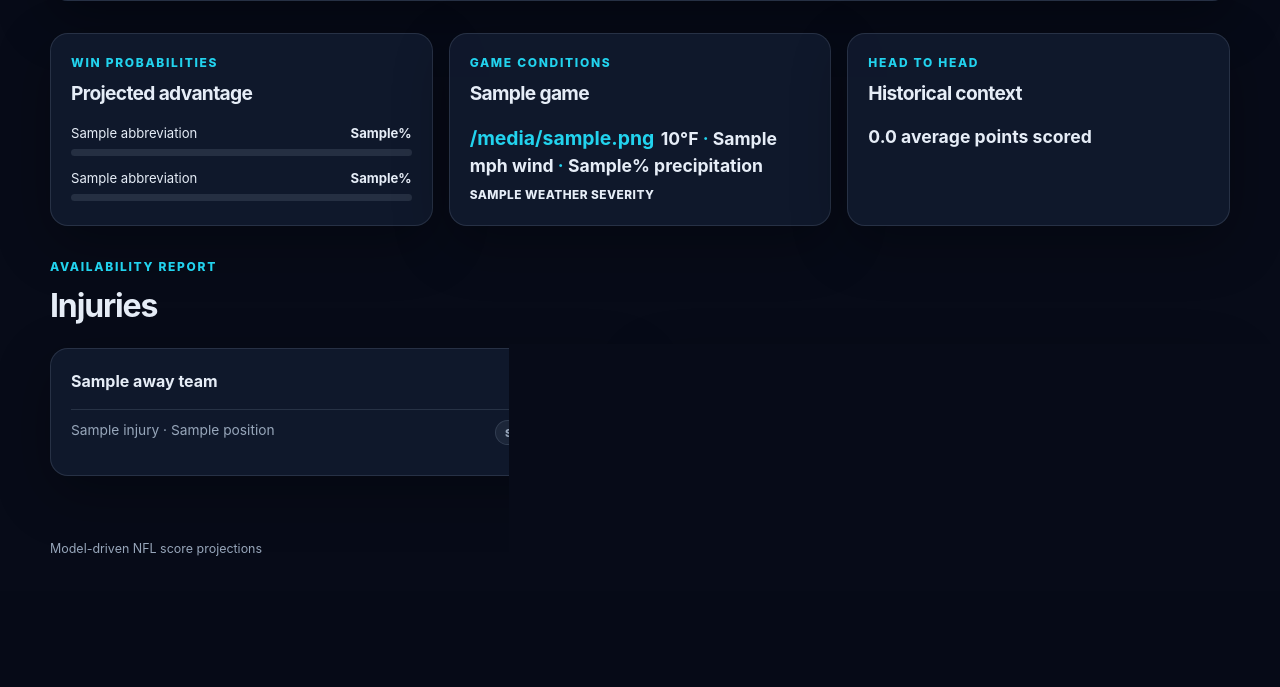
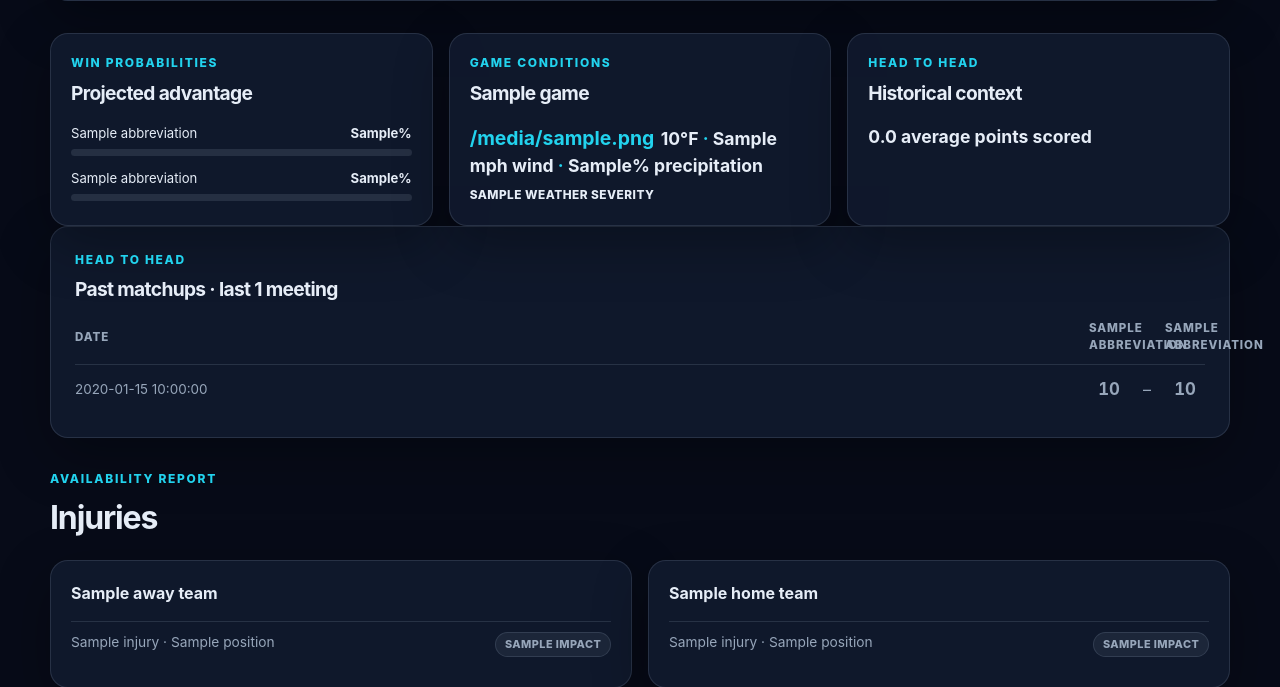
Before and after one commit to chrissmeltzer/nfl-predictor, a FastAPI app: template app/templates/game_detail.html in a window 1280 px wide. Shown: the part 673-1360 px from the top of the page. Before the commit the page ends 1229 px from the top, so only its background shows below. Run offline with FastAPI, Linux system fonts and the light colour scheme; the template is opened without the code that fills it: most values are stand-ins (such as "Sample title", 1, 10 or a date in 2020); grey boxes marked "Sample" are stand-in pictures.

Commit message:
feat: replace head-to-head line chart with a past matchups list
A single-point (or two-point) line chart implied a trend that wasn't
there for teams that rarely meet. A simple scoreboard-style list reads
clearly at any sample size and scales to division rivals with more
tracked meetings.

Co-Authored-By: Claude Sonnet 5 <noreply@anthropic.com>

```diff
--- a/app/main.py
+++ b/app/main.py
@@ -1,6 +1,5 @@
 from __future__ import annotations
 
-import json
 from datetime import datetime, timedelta, timezone
 from pathlib import Path
 
@@ -375,16 +374,19 @@ def game_detail(request: Request, game_id: str, conn=Depends(get_db)):
     head_to_head_games = stats.head_to_head_games(conn, game["home_team_id"], game["away_team_id"])
     matchup = _game_view(conn, game, {home_team["id"]: home_team, away_team["id"]: away_team}, result)
 
-    timeline_chart = {
-        "labels": [
-            _format_kickoff(g["kickoff_at"]).split(" · ")[0] if g["kickoff_at"] else f"{g['season']} Wk {g['week']}"
-            for g in head_to_head_games
-        ],
-        "home": [g["team_score"] for g in head_to_head_games],
-        "away": [g["opponent_score"] for g in head_to_head_games],
-        "home_abbr": home_team["abbreviation"],
-        "away_abbr": away_team["abbreviation"],
-    }
+    matchup_history = [
+        {
+            "date_label": _format_kickoff(g["kickoff_at"]).split(" · ")[0]
+            if g["kickoff_at"] else f"{g['season']} Wk {g['week']}",
+            "season": g["season"],
+            "week": g["week"],
+            "home_score": g["team_score"],
+            "away_score": g["opponent_score"],
+            "winner": "home" if g["team_score"] > g["opponent_score"]
+            else "away" if g["opponent_score"] > g["team_score"] else None,
+        }
+        for g in reversed(head_to_head_games)
+    ]
 
     return templates.TemplateResponse(
         request,
@@ -394,8 +396,7 @@ def game_detail(request: Request, game_id: str, conn=Depends(get_db)):
             home_logo=_logo_url(home_team), away_logo=_logo_url(away_team), weather=weather_row,
             weather_severity=_weather_severity(weather_row),
             injuries_home=_injury_view(injuries_home), injuries_away=_injury_view(injuries_away),
-            head_to_head=head_to_head, timeline_chart_json=json.dumps(timeline_chart).replace("<", "\\u003c"),
-            timeline_meetings=len(head_to_head_games),
+            head_to_head=head_to_head, matchup_history=matchup_history,
             teams=[home_team, away_team],
         ),
     )
--- a/app/static/game_detail.js
+++ b/app/static/game_detail.js
@@ -1,15 +1,5 @@
 (function () {
   "use strict";
-
-  function readJson(id) {
-    var el = document.getElementById(id);
-    if (!el) return null;
-    try {
-      return JSON.parse(el.textContent);
-    } catch (err) {
-      return null;
-    }
-  }
 
   function animateProbabilityBars() {
     var bars = document.querySelectorAll(".probability-track i[data-target]");
@@ -24,57 +14,7 @@
     }, 50);
   }
 
-  function renderTimelineChart() {
-    var canvas = document.getElementById("h2h-chart");
-    var data = readJson("h2h-data");
-    if (!canvas || !data || !data.labels.length || typeof Chart === "undefined") return;
-
-    var styles = getComputedStyle(document.documentElement);
-    var cyan = styles.getPropertyValue("--cyan").trim();
-    var violet = styles.getPropertyValue("--violet").trim();
-    var muted = styles.getPropertyValue("--muted").trim();
-    var line = styles.getPropertyValue("--line").trim();
-
-    new Chart(canvas.getContext("2d"), {
-      type: "line",
-      data: {
-        labels: data.labels,
-        datasets: [
-          {
-            label: data.home_abbr,
-            data: data.home,
-            borderColor: violet,
-            backgroundColor: violet,
-            tension: 0.35,
-            pointRadius: 4,
-            pointHoverRadius: 6,
-            borderWidth: 2,
-          },
-          {
-            label: data.away_abbr,
-            data: data.away,
-            borderColor: cyan,
-            backgroundColor: cyan,
-            tension: 0.35,
-            pointRadius: 4,
-            pointHoverRadius: 6,
-            borderWidth: 2,
-          },
-        ],
-      },
-      options: {
-        responsive: true,
-        plugins: { legend: { display: false } },
-        scales: {
-          x: { ticks: { color: muted }, grid: { color: line } },
-          y: { ticks: { color: muted }, grid: { color: line }, beginAtZero: true },
-        },
-      },
-    });
-  }
-
   document.addEventListener("DOMContentLoaded", function () {
     animateProbabilityBars();
-    renderTimelineChart();
   });
 })();
--- a/app/static/style.css
+++ b/app/static/style.css
@@ -57,12 +57,18 @@ h1, h2, h3, p { margin-top: 0; } h1 { max-width: 680px; margin-bottom: .7rem; fo
 .injury-badge.impact-questionable { color: var(--cyan); background: rgba(34, 211, 238, .1); border-color: rgba(34, 211, 238, .3); }
 .injury-badge.impact-minor { color: var(--muted); }
 
-/* Head-to-head timeline chart */
-.timeline-card { padding: 1.5rem; margin-bottom: 2rem; }
-.timeline-card canvas { margin-top: 1rem; max-height: 260px; }
-.timeline-legend { display: flex; gap: 1.1rem; margin-top: .9rem; font-size: .78rem; color: var(--muted); font-weight: 700; }
-.timeline-legend span { display: inline-flex; align-items: center; gap: .4rem; }
-.timeline-legend i { width: 10px; height: 10px; border-radius: 3px; }
+/* Head-to-head matchup history */
+.matchup-history-card { padding: 1.5rem; margin-bottom: 2rem; }
+.matchup-history-list { display: grid; margin-top: .5rem; }
+.matchup-history-header, .matchup-history-row { display: grid; grid-template-columns: 1fr 2.5rem 1.25rem 2.5rem; align-items: center; gap: .5rem; }
+.matchup-history-header { padding-bottom: .6rem; border-bottom: 1px solid var(--line); color: var(--muted); font-size: .72rem; font-weight: 800; letter-spacing: .08em; text-transform: uppercase; }
+.matchup-history-header span:nth-child(2), .matchup-history-header span:nth-child(4) { text-align: center; }
+.matchup-history-row { padding: .7rem 0; border-bottom: 1px solid var(--line); }
+.matchup-history-row:last-child { border-bottom: 0; }
+.matchup-history-date { color: var(--muted); font-size: .84rem; }
+.matchup-history-score { text-align: center; font-size: 1.05rem; font-weight: 700; color: var(--muted); font-variant-numeric: tabular-nums; }
+.matchup-history-win { color: var(--text); }
+.matchup-history-sep { text-align: center; color: var(--muted); }
 
 #rankings-table th[data-sort] { cursor: pointer; user-select: none; } #rankings-table th[data-sort]:hover { color: var(--cyan); }
 .metric-card { padding: 1.2rem; } .metric-card span { display: block; color: var(--muted); font-size: .77rem; font-weight: 800; text-transform: uppercase; letter-spacing: .08em; } .metric-card strong { display: block; margin-top: .3rem; color: var(--cyan); font-size: 2rem; } .table-wrap { overflow-x: auto; border: 1px solid var(--line); border-radius: 18px; background: rgba(17, 26, 46, .9); box-shadow: var(--shadow); } table { width: 100%; border-collapse: collapse; } th, td { padding: 1rem; text-align: left; border-bottom: 1px solid var(--line); white-space: nowrap; } th { color: var(--muted); font-size: .73rem; letter-spacing: .08em; text-transform: uppercase; } tr:last-child td { border-bottom: 0; }
--- a/app/templates/game_detail.html
+++ b/app/templates/game_detail.html
@@ -48,12 +48,23 @@
   <section class="detail-card"><p class="eyebrow">Head to head</p><h2>Historical context</h2>{% if head_to_head.avg_points_scored is not none %}<p class="condition-value">{{ '%.1f' | format(head_to_head.avg_points_scored) }} average points scored</p>{% else %}<p class="muted">No prior head-to-head sample is available.</p>{% endif %}</section>
 </div>
 
-{% if timeline_meetings > 0 %}
-<section class="detail-card timeline-card">
+{% if matchup_history %}
+<section class="detail-card matchup-history-card">
   <p class="eyebrow">Head to head</p>
-  <h2>Scoring trend · last {{ timeline_meetings }} meeting{{ 's' if timeline_meetings != 1 else '' }}</h2>
-  <canvas id="h2h-chart" height="90" role="img" aria-label="Line chart of {{ away_team.name }} and {{ home_team.name }} points scored across their last {{ timeline_meetings }} meetings"></canvas>
-  <div class="timeline-legend"><span><i style="background: var(--violet)"></i>{{ home_team.abbreviation }}</span><span><i style="background: var(--cyan)"></i>{{ away_team.abbreviation }}</span></div>
+  <h2>Past matchups · last {{ matchup_history|length }} meeting{{ 's' if matchup_history|length != 1 else '' }}</h2>
+  <div class="matchup-history-list">
+    <div class="matchup-history-header">
+      <span>Date</span><span>{{ home_team.abbreviation }}</span><span></span><span>{{ away_team.abbreviation }}</span>
+    </div>
+    {% for m in matchup_history %}
+    <div class="matchup-history-row">
+      <span class="matchup-history-date">{{ m.date_label }}</span>
+      <span class="matchup-history-score {{ 'matchup-history-win' if m.winner == 'home' }}">{{ m.home_score }}</span>
+      <span class="matchup-history-sep">–</span>
+      <span class="matchup-history-score {{ 'matchup-history-win' if m.winner == 'away' }}">{{ m.away_score }}</span>
+    </div>
+    {% endfor %}
+  </div>
 </section>
 {% endif %}
 
@@ -62,13 +73,8 @@
   <section class="detail-card"><h3>{{ away_team.name }}</h3>{% for injury in injuries_away %}<p class="injury-row"><span>{{ injury.player_name }}{% if injury.position %} · {{ injury.position }}{% endif %}</span><strong class="injury-badge {{ injury.impact.class }}">{{ injury.impact.label }}</strong></p>{% else %}<p class="muted">No current injuries listed.</p>{% endfor %}</section>
   <section class="detail-card"><h3>{{ home_team.name }}</h3>{% for injury in injuries_home %}<p class="injury-row"><span>{{ injury.player_name }}{% if injury.position %} · {{ injury.position }}{% endif %}</span><strong class="injury-badge {{ injury.impact.class }}">{{ injury.impact.label }}</strong></p>{% else %}<p class="muted">No current injuries listed.</p>{% endfor %}</section>
 </div>
-
-<script type="application/json" id="h2h-data">{{ timeline_chart_json | safe }}</script>
 {% endblock %}
 
 {% block scripts %}
-{% if timeline_meetings > 0 %}
-<script src="https://cdn.jsdelivr.net/npm/chart.js@4.4.4/dist/chart.umd.min.js"></script>
-{% endif %}
 <script src="{{ url_for('static', path='game_detail.js') }}" defer></script>
 {% endblock %}
```
